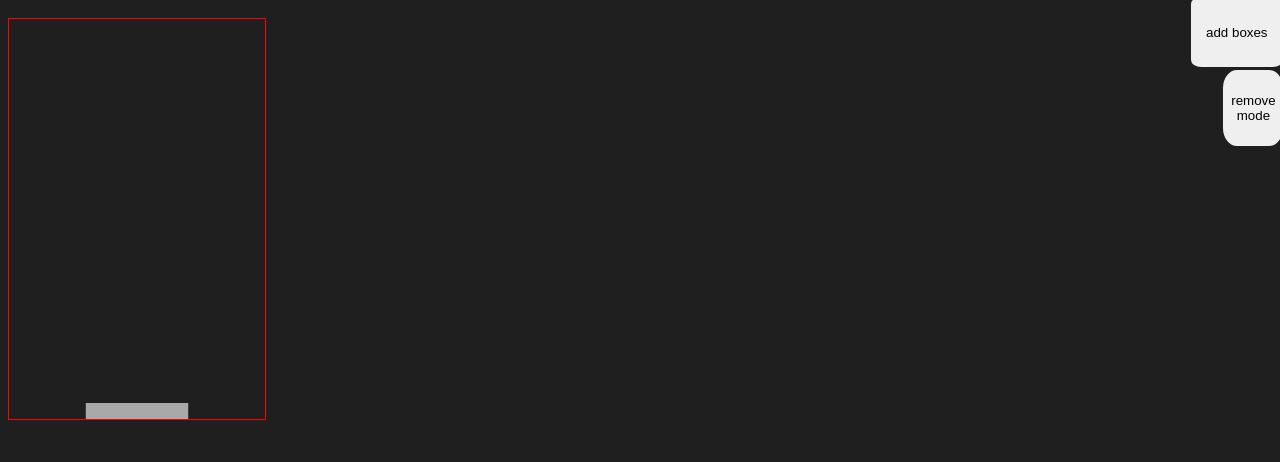
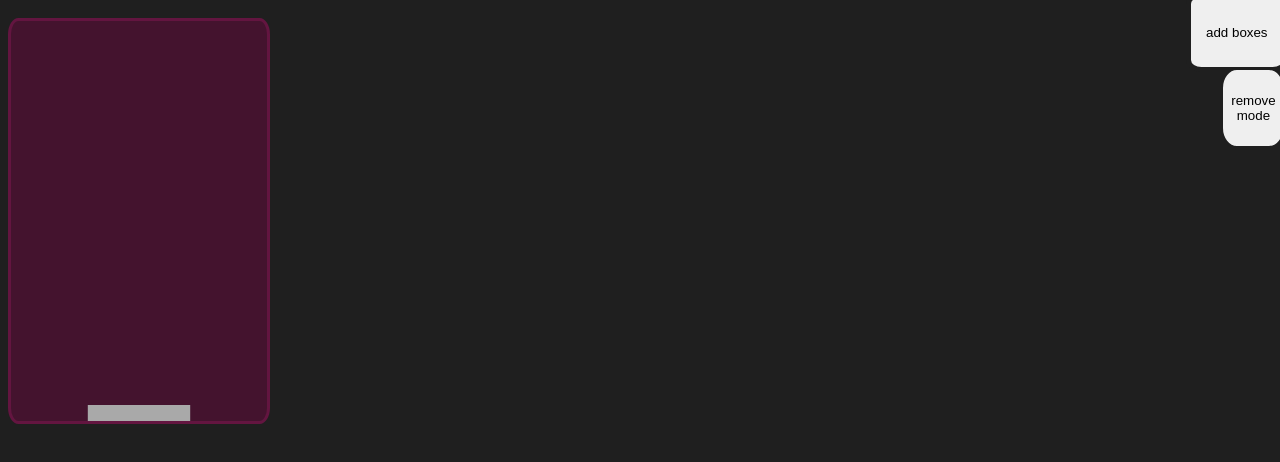
Before and after one commit to Listwas/messaging_site, a plain HTML site: page main.html in a window 1280 px wide. Both pictures are taken after a click on the button "add boxes". Drawn offline with Linux system fonts and the light colour scheme.

Commit message:
visuals changed

```diff
--- a/styles.css
+++ b/styles.css
@@ -32,7 +32,9 @@ body {
     overflow: hidden;
     width: 20%;
     height: 50vh;
-    border: 1px solid red;
+    border: 3px solid rgb(99, 21, 64);
+    border-radius: 4%;
+    background-color: #4d1132ce;
     margin: 10px 0;
 }
 
```
